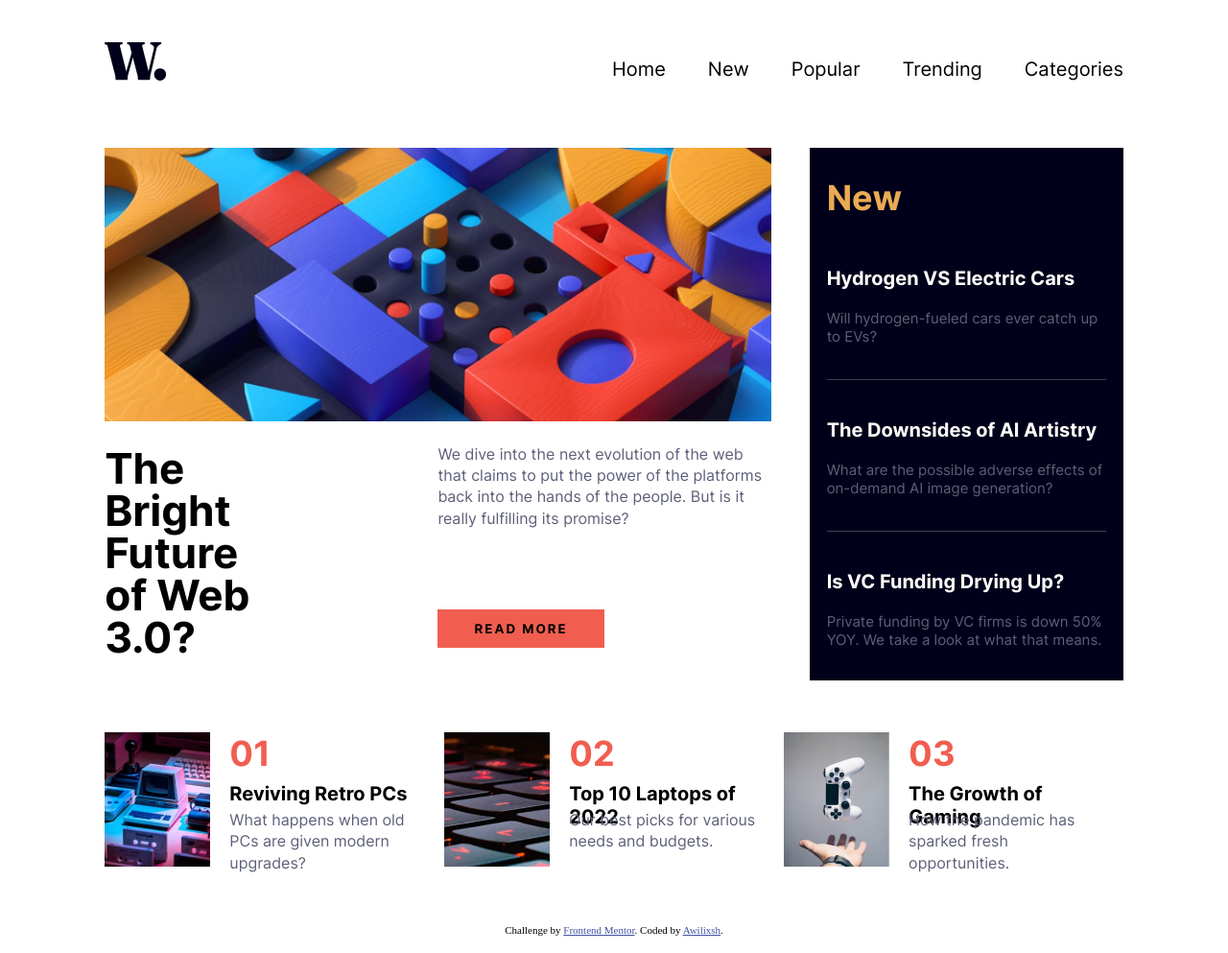
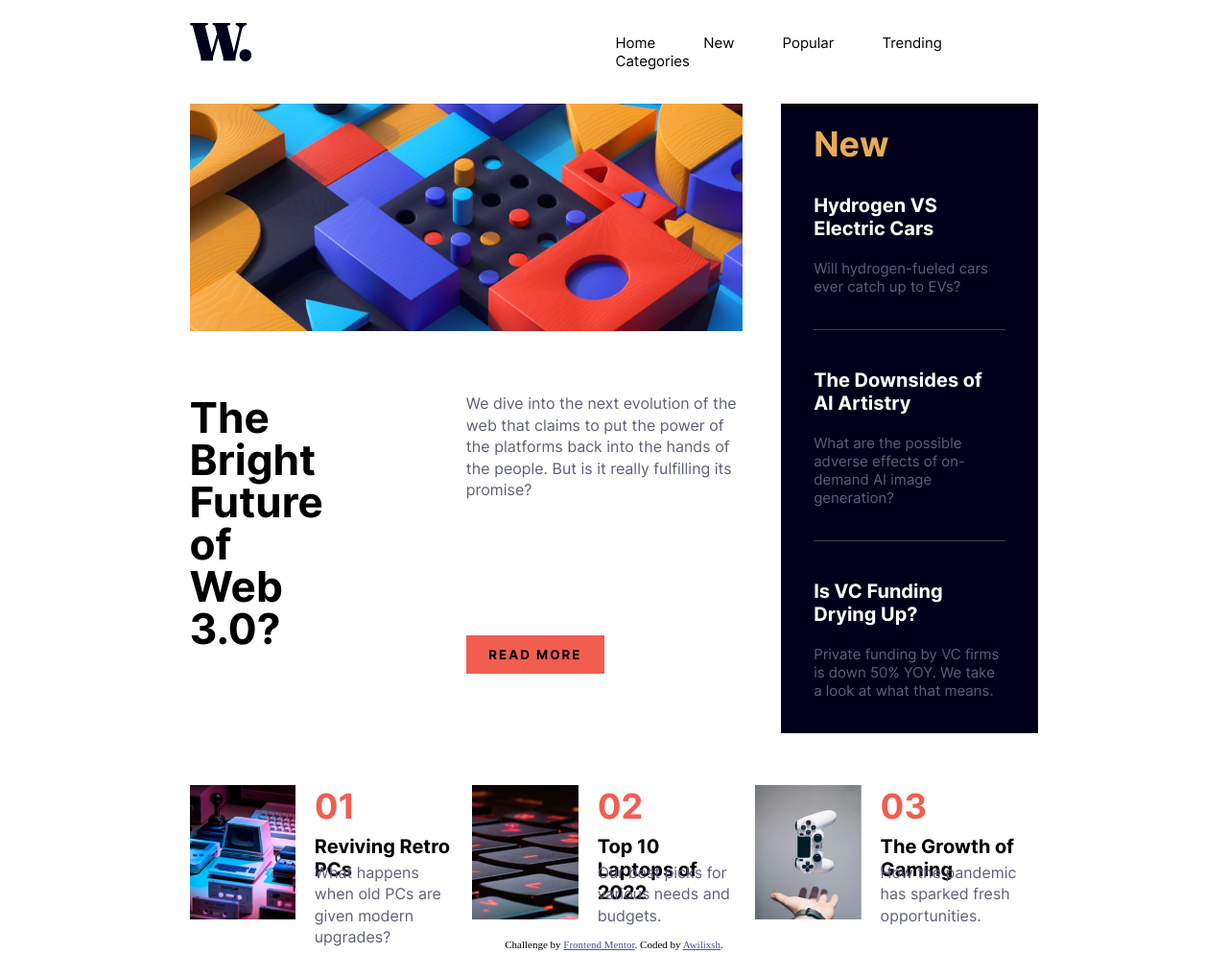
Before and after one commit to Awilixsh/News-Homepage---Frontend-Mentor, a plain HTML site: page index.html in a window 1280 px wide. Shown: the whole page at 96% size. Drawn offline with Linux system fonts and the light colour scheme.

Commit message:
Desktop format completed

```diff
--- a/index.html
+++ b/index.html
@@ -20,7 +20,7 @@
 			<image id = 'imgBurger-mobile' src ='./assets/images/icon-menu.svg' onclick = 'openMenu();'>
 			<nav id = 'navMain'>
 				<image id = 'imgClose' src = './assets/images/icon-menu-close.svg' onclick = 'closeMenu();'>
-				<ol id = 'navMain-right' class = 'mediumFont'>
+				<ol id = 'navMain-right' class = 'smallFont'>
 					<li>Home</li>
 					<li>New</li>
 					<li>Popular</li>
@@ -42,24 +42,24 @@
 				We dive into the next evolution of the web that claims to put the power of the platforms back into the hands of the people.
 				But is it really fulfilling its promise?
 				</p>
-				<button class = 'bgcolorSoftred'>
+				<button id = 'buttonRead'class = 'bgcolorSoftred'>
 					READ MORE
 				</button>
 			</section>
 			<aside id = 'asideMain' class = 'bgcolorVerydarkblue'>
 				<h2 class = 'colorSoftorange fontInterbold largeFont'>New</h2>
 				<article>
-					<p class = 'colorOffwhite mediumFont fontInterbold'>Hydrogen VS Electric Cars</p>
+					<p class = 'titleHoverSoftorange colorOffwhite mediumFont fontInterbold'>Hydrogen VS Electric Cars</p>
 					<p class = 'colorDarkgrayishblue smallFont'>Will hydrogen-fueled cars ever catch up to EVs?</p>
 				</article>
 				<div class = 'divSeparator'></div>
 				<article>
-					<p class = 'colorOffwhite mediumFont fontInterbold'>The Downsides of AI Artistry</p>
+					<p class = 'titleHoverSoftorange colorOffwhite mediumFont fontInterbold'>The Downsides of AI Artistry</p>
 					<p class = 'colorDarkgrayishblue smallFont'>What are the possible adverse effects of on-demand AI image generation?</p>
 				</article>
 				<div class = 'divSeparator'></div>
 				<article>
-					<p class = 'colorOffwhite mediumFont fontInterbold'>Is VC Funding Drying Up?</p>
+					<p class = 'titleHoverSoftorange colorOffwhite mediumFont fontInterbold'>Is VC Funding Drying Up?</p>
 					<p class = 'colorDarkgrayishblue smallFont'>Private funding by VC firms is down 50% YOY. We take a look at what that means.</p>
 				</article>
 			</aside>
--- a/style.css
+++ b/style.css
@@ -83,11 +83,7 @@
 
 li{
 	float: left;
-	padding-left: 44px;
-}
-
-li:active{
-	color: red;
+	padding-left: 50px;
 }
 
 #imgLogo{
@@ -131,10 +127,7 @@ button{
 
 #asideMain{
 	display: grid;
-	padding-left: 18px;
-	padding-right: 18px;
-	padding-bottom: 18px;
-	grid-auto-rows: minmax(10px, auto);
+	grid-auto-rows: minmax(0px, auto);
 }
 h2{
 	font-size: 28px;
@@ -184,6 +177,9 @@ h2{
 		grid-template-columns: 1fr;
 		grid-gap: 60px;
 	}
+	li:active{
+		color: red;
+	}
 	/* MAIN Overlay */
 
 
@@ -220,13 +216,19 @@ h2{
 		display: flex;
 		flex-flow: column wrap;
 		margin-top: -300px;
-		margin-left: -40px;
+		margin-left: -65px;
 		gap: 26px;
 		font-size: 18px;
 	}
 	#imgClose{
 		margin-top: 33px;
 		margin-left: 180px;
+	}
+	/* ASIDE */
+	#asideMain{
+		padding-left: 18px;
+		padding-right: 18px;
+		padding-bottom: 18px;
 	}
 	/* SECTION MAIN */
 	#sectionMain{
@@ -272,10 +274,8 @@ h2{
 	/* MAIN */
 
 	main{
-		width: 84%;
-		margin-top: 40px;
-		margin-bottom: 40px;
-		height: 100%;
+		width: 70%;
+		margin-top: 20px;
 	}
 
 	/* navBar */
@@ -284,14 +284,13 @@ h2{
 		grid-row: 1/2;
 		display: grid;
 		grid-template-columns: 40% 60%;
-		padding-bottom: 50px;
+		padding-bottom: 20px;
 	}
 	#imgBurger-mobile{
 		display: none;
 	}
 	#imgClose{
 		display: none;
-
 	}
 	#navMain{
 		display: inline-block;
@@ -299,6 +298,9 @@ h2{
 	}
 	#navMain-right{
 		float: right;
+	}
+	li:hover{
+		color: hsl(5, 85%, 63%);
 	}
 	/* MAIN CONTENT */
 	#mainContent{
@@ -331,10 +333,24 @@ h2{
 		grid-row: 3/5;
 		line-height: 1.4;
 	}
-
+	#buttonRead:hover{
+		background-color: hsl(240, 100%,5%);
+		color: hsl(36, 100%, 99%);
+	}
 	/* SECTION NEW */
 	#asideMain{
 		grid-column: 3/4;
+		padding: 0px 34px 20px 34px;
+	}
+	h2{
+		margin-top: 20px;
+		margin-bottom: 10px;
+	}
+	#asidemain p{
+		margin: 0;
+	}
+	.titleHoverSoftorange:hover{
+		color: hsl(35, 77%, 62%);
 	}
 	/* SECTION MULTI */
 	#sectionMulti{
@@ -344,11 +360,11 @@ h2{
 		grid-template-columns: 33.33% 33.33% 33.33%;
 	}
 	/* */
-	.articleMulti{
-
-	}
 	.imgArticle{
 		height: 140px;
+	}
+	.pArticle_title:hover{
+		color: hsl(5, 85%, 63%);
 	}
 }
 
```
